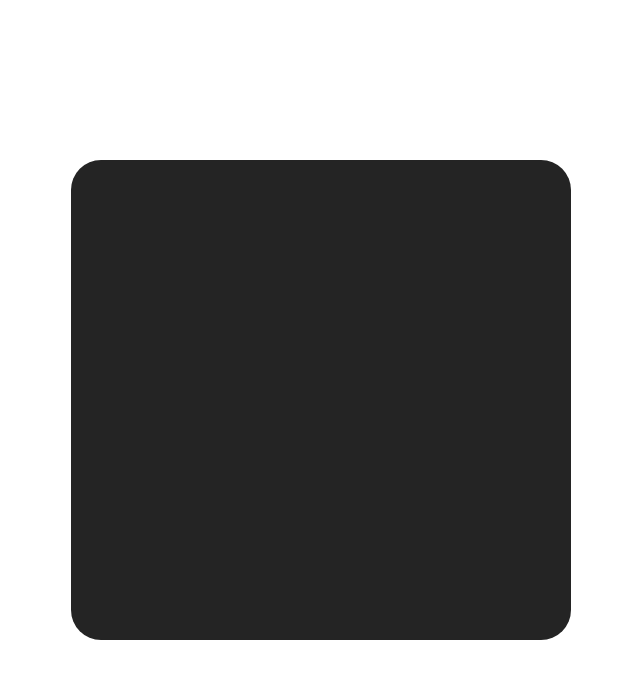
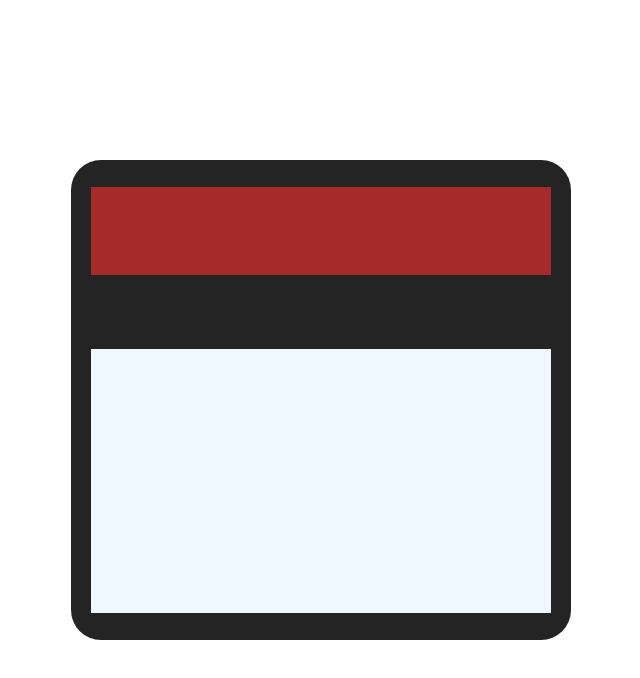
Before and after one commit to Visktor/Odin-Calc, a plain HTML site: page index.html in a window 1280 px wide. Shown: the whole page, without its empty margins (319-959 px from the left). Drawn offline with Linux system fonts and the light colour scheme.

Commit message:
Add general layout and inner divisions

```diff
--- a/index.css
+++ b/index.css
@@ -21,4 +21,23 @@ main{
     width: 500px;
     background-color: hsla(0, 0%, 14%, 1);
     border-radius: 30px;
+    display: flex;
+    flex-direction: column;
+    padding: 20px;
+    box-sizing: border-box;
+    justify-content: space-around;
 }
+
+.upper{
+    height: 20%;
+    background-color: brown;
+}
+
+.middle{
+    height: 10%;
+}
+
+.lower{
+    background-color: aliceblue;
+    height: 60%;
+}
--- a/index.html
+++ b/index.html
@@ -14,7 +14,12 @@
 
     <main>
         <div class="Outer">
-            <div class="display"></div>
+            <div class="upper">
+                <div class="display">
+                </div>
+            </div>
+            <div class="middle"></div>
+            <div class="lower"></div>
         </div>
 
 
```
